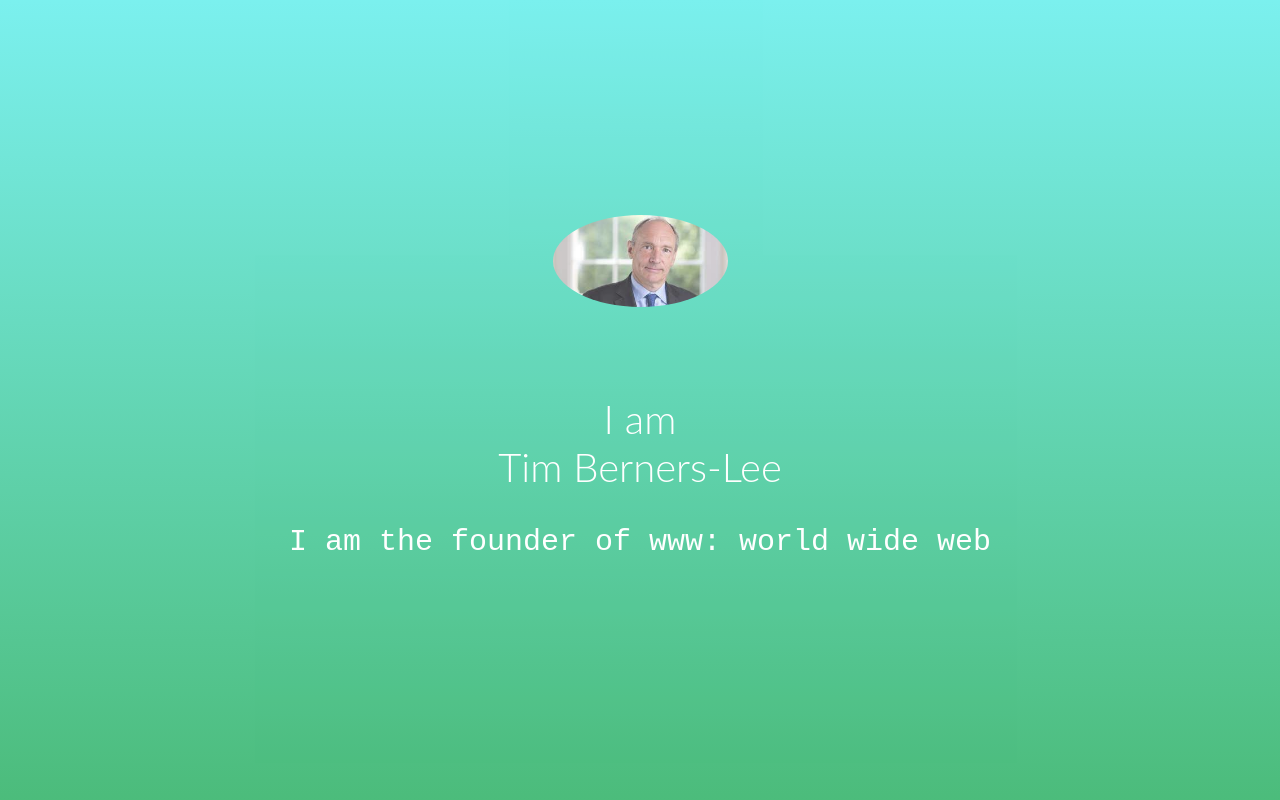
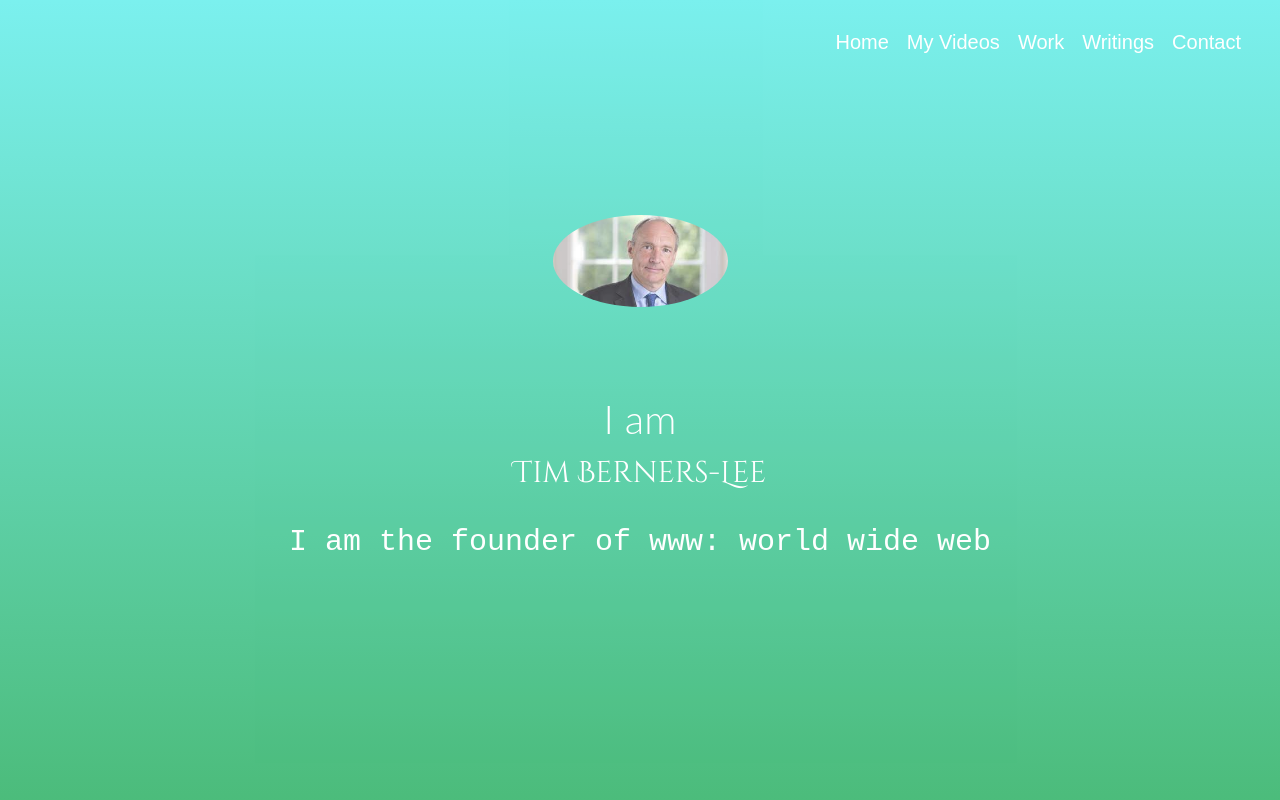
Before and after one commit to viraaj16/personal-website, a plain HTML site: page index.html in a window 1280 px wide. Shown: the top 800 px of the page. Drawn offline with Linux system fonts and the light colour scheme.

Commit message:
Update style.css

```diff
--- a/style.css
+++ b/style.css
@@ -1,7 +1,6 @@
 body {
     margin: 0;
     padding-top: 800px;
-    text-align: center;
 }
 
 .profile {
@@ -24,10 +23,11 @@
     height: 100%;
     opacity: 0.83;
     display: table;
-
+    z-index: 9;
 }
 
 h1 {
+    text-align: center;
     font-size: 40px;
     line-height: 1.2;
     font-family: 'Lato', sans-serif;
@@ -66,3 +66,33 @@
     font-size: 17px;
     line-height: 1.3;
 }
+
+.menu {
+    list-style: none;
+    font-family: sans-serif;
+    position: absolute;
+    top: 10px;
+    right: 30px;
+    z-index: 10;
+    cursor: pointer
+}
+
+.links {
+    float: left;
+    color: #fff;
+    padding-top: 5px;
+    padding-bottom: 5px;
+    padding-left: 9px;
+    padding-right: 9px;
+    font-family: fantasy;
+    font-size: 20px;
+}
+
+.links:hover {
+    background-color: dodgerblue;
+}
+
+#name {
+    font-family: 'Cinzel Decorative', cursive;
+    font-size: 30px;
+}
```
